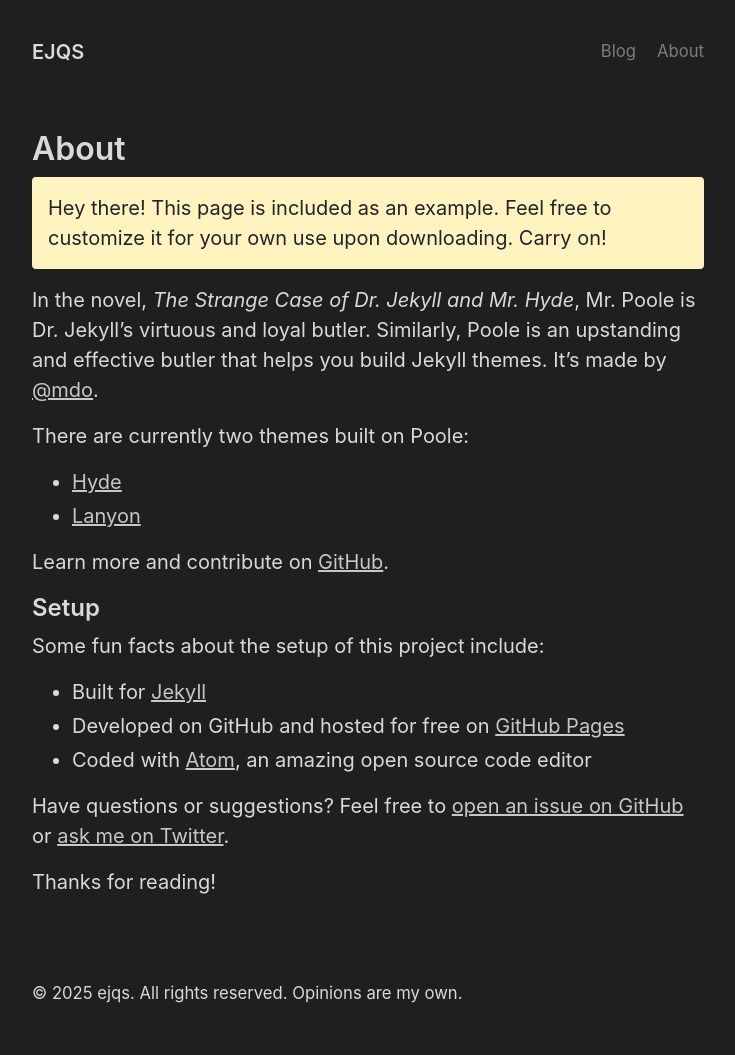
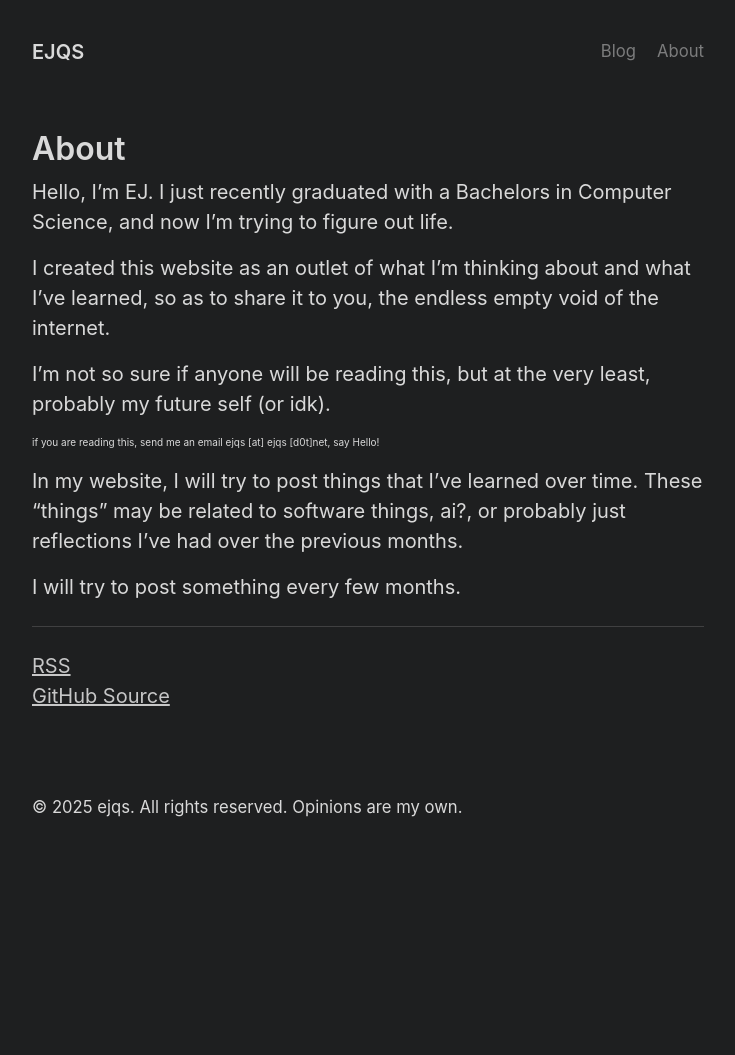
Before and after one commit to ejqs/ejqs.net, a Jekyll site: the page built from about.md, in a window 1280 px wide. Shown: the whole page, without its empty margins (272-1007 px from the left). Built offline with Jekyll 4.4.1, drawn with Linux system fonts in a browser that asks for light colours; after the commit the page ends 900 px from its top, so only the background shows below that.

Commit message:
post: init, aboutme

```diff
--- a/about.md
+++ b/about.md
@@ -3,27 +3,19 @@ layout: page
 title: About
 ---
 
-<p class="message">
-  Hey there! This page is included as an example. Feel free to customize it for your own use upon downloading. Carry on!
-</p>
+Hello, I'm EJ. I just recently graduated with a Bachelors in Computer Science, and now I'm trying to figure out life.
 
-In the novel, *The Strange Case of Dr. Jekyll and Mr. Hyde*, Mr. Poole is Dr. Jekyll's virtuous and loyal butler. Similarly, Poole is an upstanding and effective butler that helps you build Jekyll themes. It's made by [@mdo](https://twitter.com/mdo).
+I created this website as an outlet of what I'm thinking about and what I've learned, so as to share it to you, the endless empty void of the internet.
 
-There are currently two themes built on Poole:
+I'm not so sure if anyone will be reading this, but at the very least, probably my future self (or idk).
 
-- [Hyde](https://hyde.getpoole.com)
-- [Lanyon](https://lanyon.getpoole.com)
+<p class="small">if you are reading this, send me an email ejqs [at] ejqs [d0t]net, say Hello!</p>
 
-Learn more and contribute on [GitHub](https://github.com/poole).
+In my website, I will try to post things that I've learned over time. These "things" may be related to software things, ai?, or probably just reflections I've had over the previous months.
 
-## Setup
+I will try to post something every few months.
 
-Some fun facts about the setup of this project include:
+---
 
-- Built for [Jekyll](https://jekyllrb.com)
-- Developed on GitHub and hosted for free on [GitHub Pages](https://pages.github.com)
-- Coded with [Atom](https://atom.io), an amazing open source code editor
-
-Have questions or suggestions? Feel free to [open an issue on GitHub](https://github.com/poole/poole/issues/new) or [ask me on Twitter](https://twitter.com/mdo).
-
-Thanks for reading!
+[RSS](https://ejqs.net/atom.xml) \
+[GitHub Source](https://github.com/ejqs/ejqs.net)
```
Also changed, not shown: _posts/2025-11-05-init.md (added, +6 -0 lines), LICENSE.md (deleted), README.md, _archive/2020-03-01-whats-jekyll.md (renamed from _posts/2020-03-01-whats-jekyll.md), _archive/2020-04-02-example-content.md (renamed from _posts/2020-04-02-example-content.md), _archive/2020-04-03-options.md (renamed from _posts/2020-04-03-options.md), _archive/2020-04-04-introduction.txt (renamed from _posts/2020-04-04-introduction.md).
